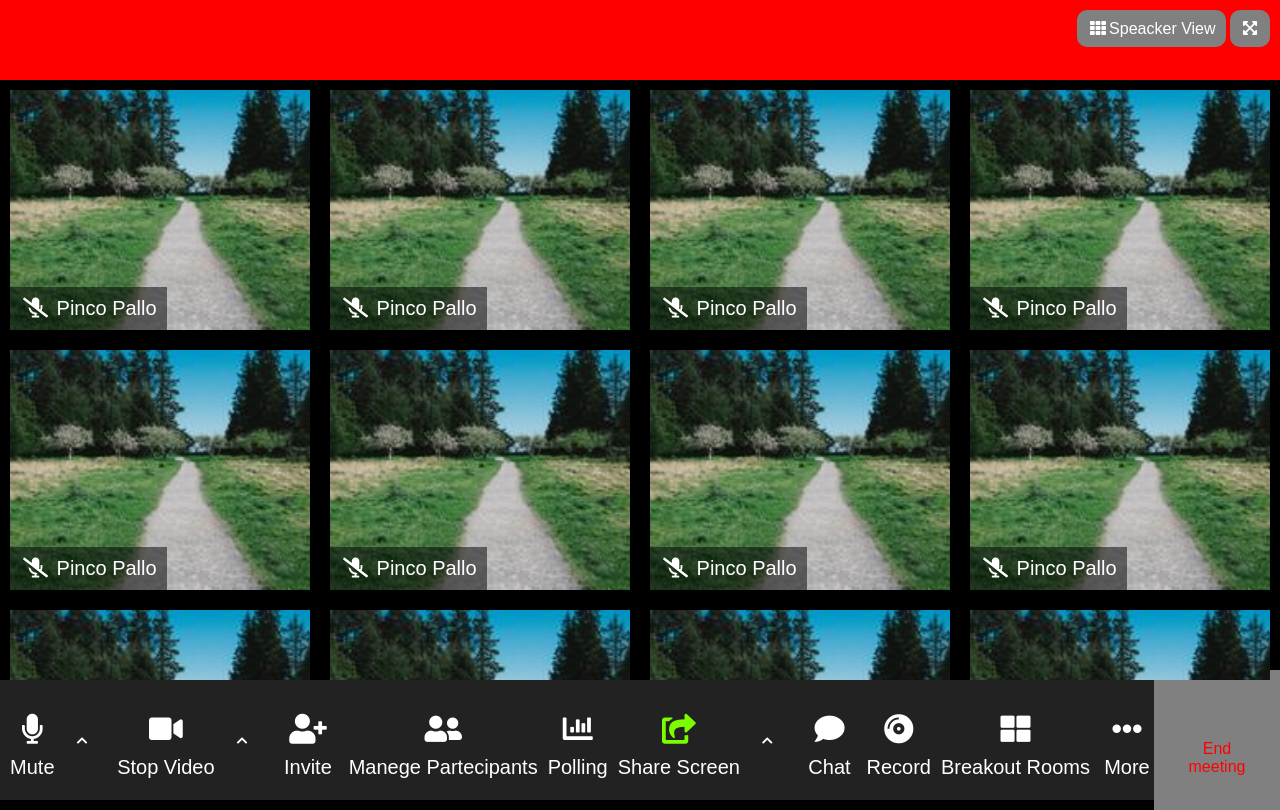
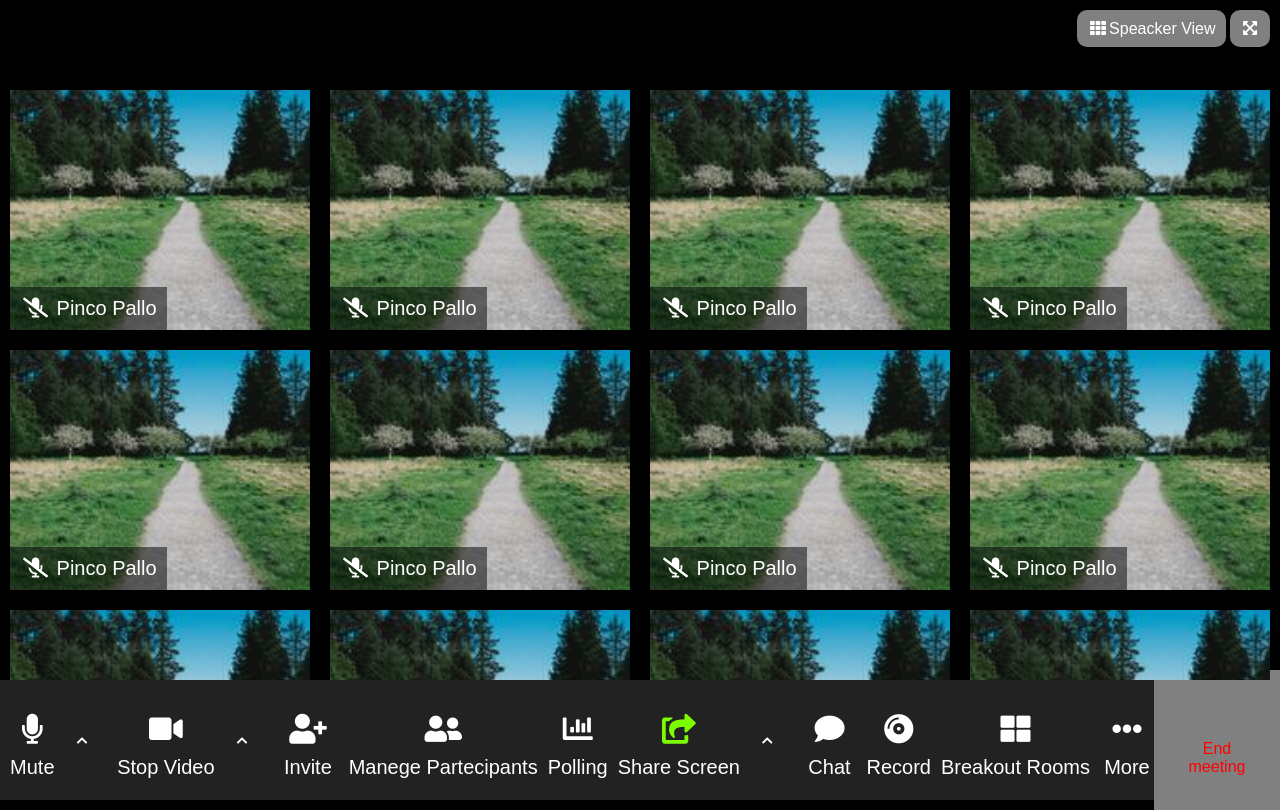
Before and after one commit to SaraPasinato/html-css-zoom, a plain HTML site: page index.html in a window 1280 px wide. Drawn offline with Linux system fonts and the light colour scheme.

Commit message:
Clean background color

```diff
--- a/css/style.css
+++ b/css/style.css
@@ -13,7 +13,7 @@ body{
 /****** header ******/
 
 #main-header{
-    background-color: #f00;
+
     height: 10vh;
 }
 
```
